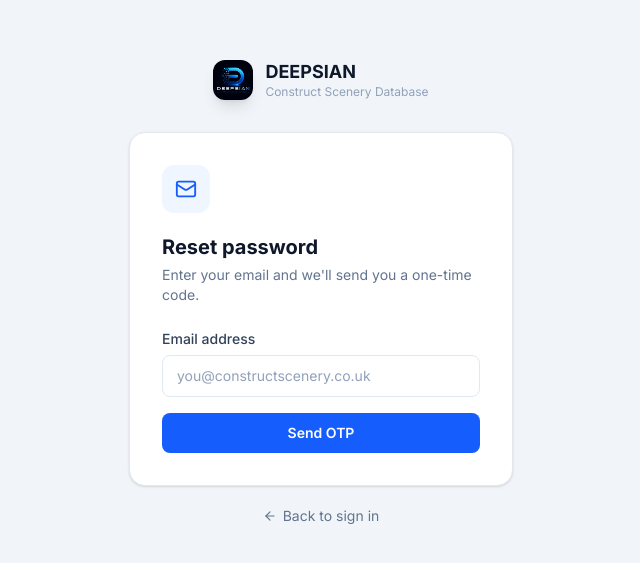
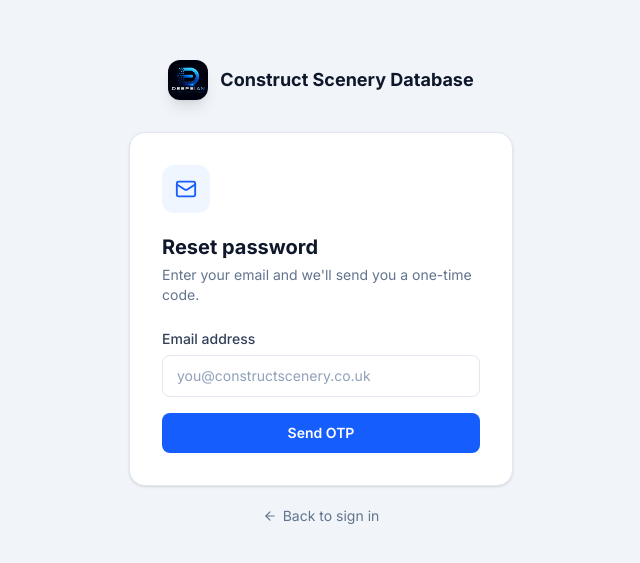
Before and after one commit to umerfarooqlaghari/Constructional-scenery, a Next.js app in the folder frontend/: page /forgot-password in a window 1280 px wide. Shown: the part 107-670 px from the top of the page, without its empty margins (319-959 px from the left). Built offline with nearby package versions, Linux system fonts and the light colour scheme.

Commit message:
updated changes for crew import

```diff
--- a/frontend/src/app/(auth)/forgot-password/page.tsx
+++ b/frontend/src/app/(auth)/forgot-password/page.tsx
@@ -33,10 +33,9 @@ export default function ForgotPasswordPage() {
       {/* Logo */}
       <div className="flex justify-center mb-8">
         <div className="flex items-center gap-3">
-          <img src="/deepsian favicon.png" alt="DEEPSIAN" className="w-10 h-10 rounded-xl object-cover shadow-lg flex-shrink-0" />
+          <img src="/deepsian favicon.png" alt="Construct Scenery Database" className="w-10 h-10 rounded-xl object-cover shadow-lg flex-shrink-0" />
           <div>
-            <p className="text-slate-900 font-bold text-lg leading-tight">DEEPSIAN</p>
-            <p className="text-slate-400 text-xs leading-tight">Construct Scenery Database</p>
+            <p className="text-slate-900 font-bold text-lg leading-tight">Construct Scenery Database</p>
           </div>
         </div>
       </div>
--- a/frontend/src/app/(auth)/login/page.tsx
+++ b/frontend/src/app/(auth)/login/page.tsx
@@ -41,10 +41,9 @@ export default function LoginPage() {
       {/* Logo */}
       <div className="flex justify-center mb-8">
         <div className="flex items-center gap-3">
-          <img src="/deepsian favicon.png" alt="DEEPSIAN" className="w-10 h-10 rounded-xl object-cover shadow-lg flex-shrink-0" />
+          <img src="/deepsian favicon.png" alt="Construct Scenery Database" className="w-10 h-10 rounded-xl object-cover shadow-lg flex-shrink-0" />
           <div>
-            <p className="text-slate-900 font-bold text-lg leading-tight">DEEPSIAN</p>
-            <p className="text-slate-400 text-xs leading-tight">Construct Scenery Database</p>
+            <p className="text-slate-900 font-bold text-lg leading-tight">Construct Scenery Database</p>
           </div>
         </div>
       </div>
--- a/frontend/src/app/(auth)/reset-password/page.tsx
+++ b/frontend/src/app/(auth)/reset-password/page.tsx
@@ -48,10 +48,9 @@ export default function ResetPasswordPage() {
       {/* Logo */}
       <div className="flex justify-center mb-8">
         <div className="flex items-center gap-3">
-          <img src="/deepsian favicon.png" alt="DEEPSIAN" className="w-10 h-10 rounded-xl object-cover shadow-lg flex-shrink-0" />
+          <img src="/deepsian favicon.png" alt="Construct Scenery Database" className="w-10 h-10 rounded-xl object-cover shadow-lg flex-shrink-0" />
           <div>
-            <p className="text-slate-900 font-bold text-lg leading-tight">DEEPSIAN</p>
-            <p className="text-slate-400 text-xs leading-tight">Construct Scenery Database</p>
+            <p className="text-slate-900 font-bold text-lg leading-tight">Construct Scenery Database</p>
           </div>
         </div>
       </div>
--- a/frontend/src/app/(auth)/verify-otp/page.tsx
+++ b/frontend/src/app/(auth)/verify-otp/page.tsx
@@ -86,10 +86,9 @@ export default function VerifyOtpPage() {
       {/* Logo */}
       <div className="flex justify-center mb-8">
         <div className="flex items-center gap-3">
-          <img src="/deepsian favicon.png" alt="DEEPSIAN" className="w-10 h-10 rounded-xl object-cover shadow-lg flex-shrink-0" />
+          <img src="/deepsian favicon.png" alt="Construct Scenery Database" className="w-10 h-10 rounded-xl object-cover shadow-lg flex-shrink-0" />
           <div>
-            <p className="text-slate-900 font-bold text-lg leading-tight">DEEPSIAN</p>
-            <p className="text-slate-400 text-xs leading-tight">Construct Scenery Database</p>
+            <p className="text-slate-900 font-bold text-lg leading-tight">Construct Scenery Database</p>
           </div>
         </div>
       </div>
--- a/frontend/src/app/layout.tsx
+++ b/frontend/src/app/layout.tsx
@@ -10,8 +10,8 @@ const inter = Inter({
 });
 
 export const metadata: Metadata = {
-  title: "DEEPSIAN — Construct Scenery Database",
-  description: "DEEPSIAN — Construct Scenery Database management platform",
+  title: "Construct Scenery Database",
+  description: "Construct Scenery Database management platform",
   icons: {
     icon: "/icon.png",
     apple: "/icon.png",
--- a/frontend/src/components/Sidebar.tsx
+++ b/frontend/src/components/Sidebar.tsx
@@ -76,10 +76,10 @@ export default function Sidebar() {
     <aside className="hidden md:flex fixed inset-y-0 left-0 w-60 bg-slate-900 flex-col z-30">
       {/* Logo */}
       <div className="flex items-center gap-3 px-5 py-5 border-b border-slate-700/60">
-        <img src="/deepsian favicon.png" alt="DEEPSIAN" className="w-8 h-8 rounded-lg object-cover flex-shrink-0" />
+        <img src="/deepsian favicon.png" alt="Construct Scenery Database" className="w-8 h-8 rounded-lg object-cover flex-shrink-0" />
         <div>
-          <p className="text-white font-bold text-sm leading-tight tracking-widest">DEEPSIAN</p>
-          <p className="text-blue-400 text-[10px] leading-tight tracking-wider uppercase">Construct Scenery Database</p>
+          <p className="text-white font-bold text-sm leading-tight">Construct Scenery</p>
+          <p className="text-blue-400 text-[10px] leading-tight tracking-wider uppercase">Database</p>
         </div>
       </div>
 
--- a/frontend/src/components/TopBar.tsx
+++ b/frontend/src/components/TopBar.tsx
@@ -17,8 +17,8 @@ export default function TopBar({ title, subtitle }: TopBarProps) {
 
   return (
     <header className="h-14 md:h-16 bg-white border-b border-slate-200 flex items-center px-4 md:px-6 gap-3 sticky top-0 z-20">
-      {/* Mobile: DEEPSIAN logo */}
-      <img src="/deepsian favicon.png" alt="DEEPSIAN" className="md:hidden w-7 h-7 rounded-lg object-cover flex-shrink-0" />
+      {/* Mobile: logo */}
+      <img src="/deepsian favicon.png" alt="Construct Scenery Database" className="md:hidden w-7 h-7 rounded-lg object-cover flex-shrink-0" />
 
       {/* Title */}
       <div className="flex-1 min-w-0">
```
Also changed, not shown: 2 other files (tests, documents, lock files or other folders).
